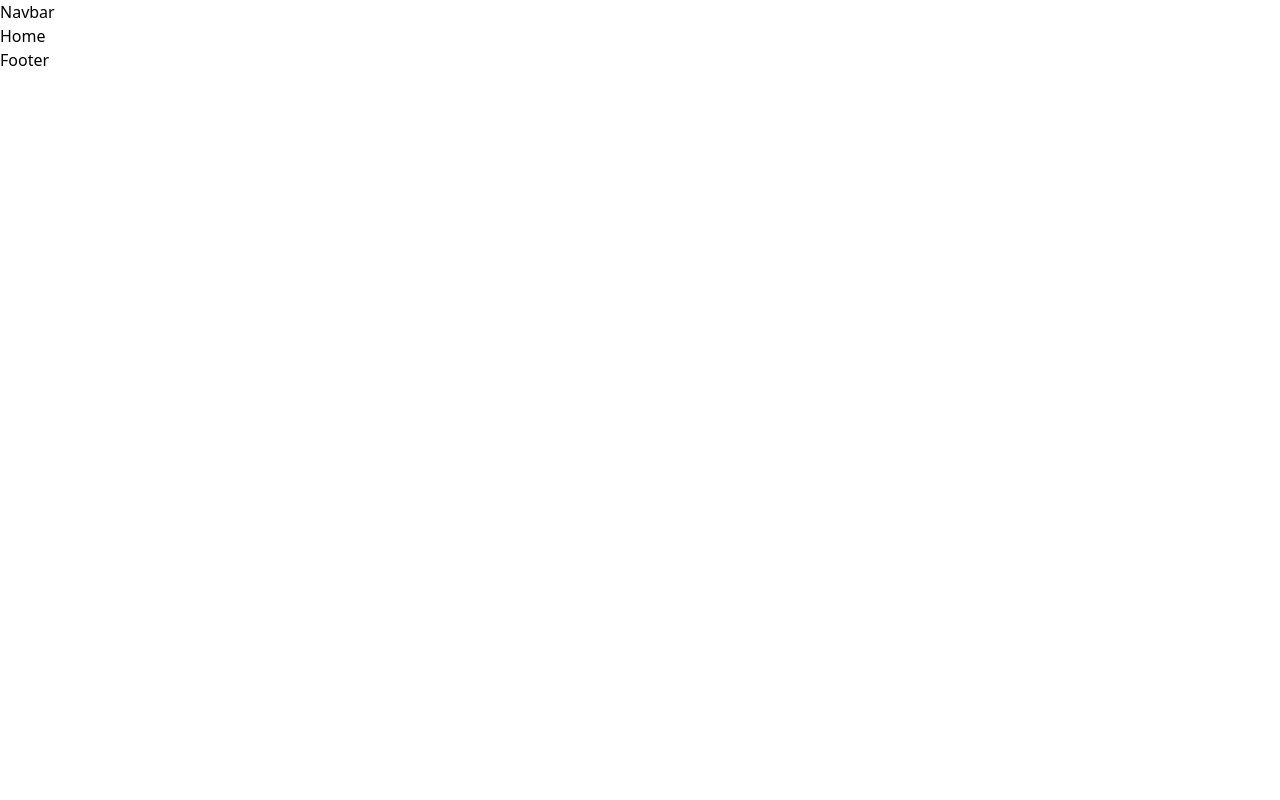
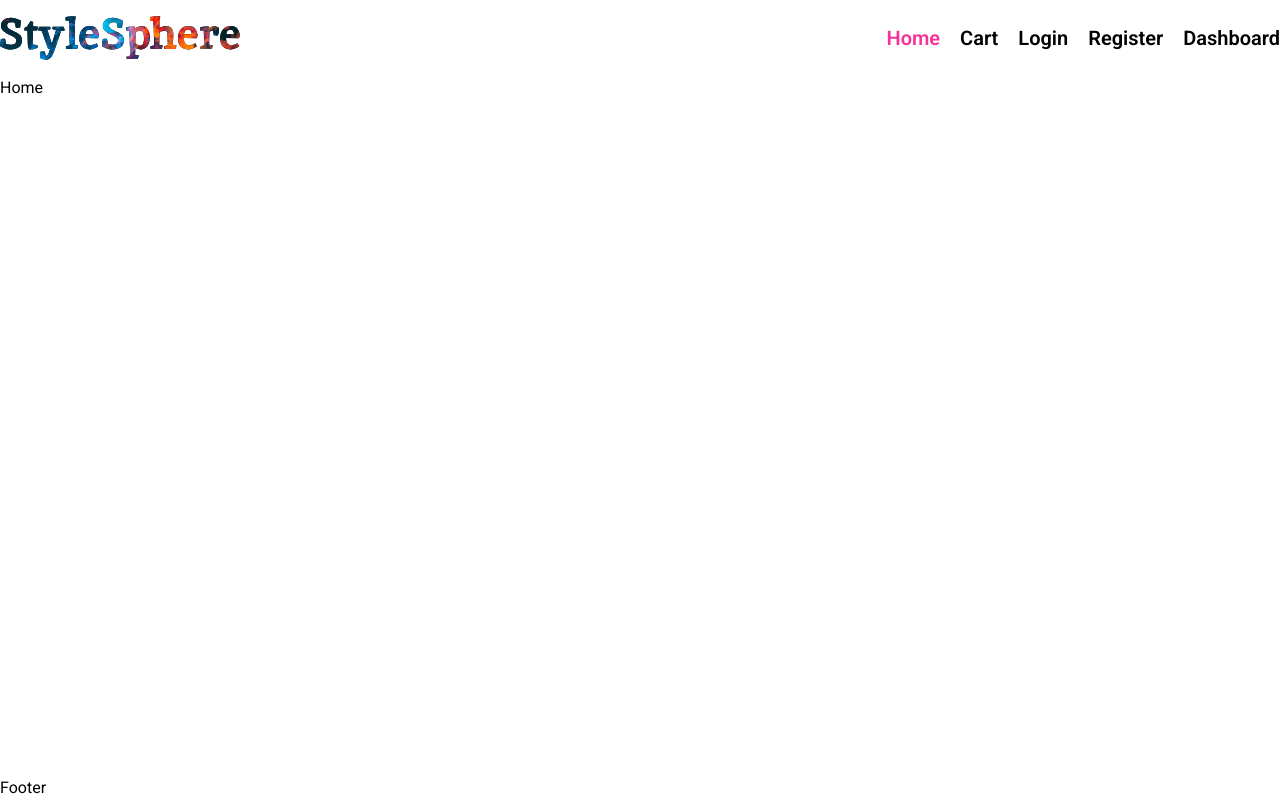
Before and after one commit to Rafiul2001/stylesphere, a React (Vite) app in the folder frontend/: page / in a window 1280 px wide. Built offline with nearby package versions, Linux system fonts and the light colour scheme.

Commit message:
Navbar initialized

```diff
--- a/frontend/index.html
+++ b/frontend/index.html
@@ -1,13 +1,16 @@
 <!doctype html>
 <html lang="en">
+
 <head>
   <meta charset="UTF-8" />
   <link rel="icon" type="image/svg+xml" href="/logo.svg" />
   <meta name="viewport" content="width=device-width, initial-scale=1.0" />
   <title>StyleSphere</title>
 </head>
+
 <body>
   <div id="root"></div>
   <script type="module" src="/src/main.tsx"></script>
 </body>
+
 </html>
--- a/frontend/src/App.tsx
+++ b/frontend/src/App.tsx
@@ -12,7 +12,11 @@ import Footer from "./components/Footer"
 const App = () => {
     return (
         <BrowserRouter>
+            <div className="min-h-screen flex flex-col font-roboto">
+                <div>
                     <Navbar />
+                </div>
+                <div className="flex-1">
                     <Routes>
                         <Route path="/" element={<Home />} />
                         <Route path="/login" element={<Login />} />
@@ -22,7 +26,11 @@ const App = () => {
                         <Route path="/dashboard" element={<Dashboard />} />
                         <Route path="*" element={<NotFound />} />
                     </Routes>
+                </div>
+                <div>
                     <Footer />
+                </div>
+            </div>
         </BrowserRouter>
     )
 }
--- a/frontend/src/components/Navbar.tsx
+++ b/frontend/src/components/Navbar.tsx
@@ -1,6 +1,53 @@
+import { NavLink } from "react-router"
+
+const navItems = [
+    {
+        url: "/",
+        text: "Home"
+    },
+    {
+        url: "/cart",
+        text: "Cart"
+    },
+    {
+        url: "/login",
+        text: "Login"
+    },
+    {
+        url: "/register",
+        text: "Register"
+    },
+    {
+        url: "/dashboard",
+        text: "Dashboard"
+    }
+]
+
 const Navbar = () => {
     return (
-        <div>Navbar</div>
+        <div className="container mx-auto flex items-center justify-between py-4">
+            <div className="w-60">
+                <img className="w-full h-auto" src="/StyleSphere.svg" alt="logo" />
+            </div>
+            <ul className="flex gap-5">
+                {
+                    navItems.map((item, index) => {
+                        return (
+                            <li key={index}>
+                                <NavLink
+                                    to={item.url}
+                                    className={({ isActive }) =>
+                                        `font-semibold text-xl ${isActive ? "text-pink-500" : ""}`
+                                    }
+                                >
+                                    {item.text}
+                                </NavLink>
+                            </li>
+                        )
+                    })
+                }
+            </ul>
+        </div>
     )
 }
 
--- a/frontend/src/index.css
+++ b/frontend/src/index.css
@@ -1 +1,7 @@
+@import url('https://fonts.googleapis.com/css2?family=Roboto:ital,wght@0,100..900;1,100..900&display=swap');
 @import "tailwindcss";
+
+
+@theme {
+    --font-roboto : "Roboto", sans-serif;
+}
```
Lines whose indentation alone changed are shown as unchanged.
